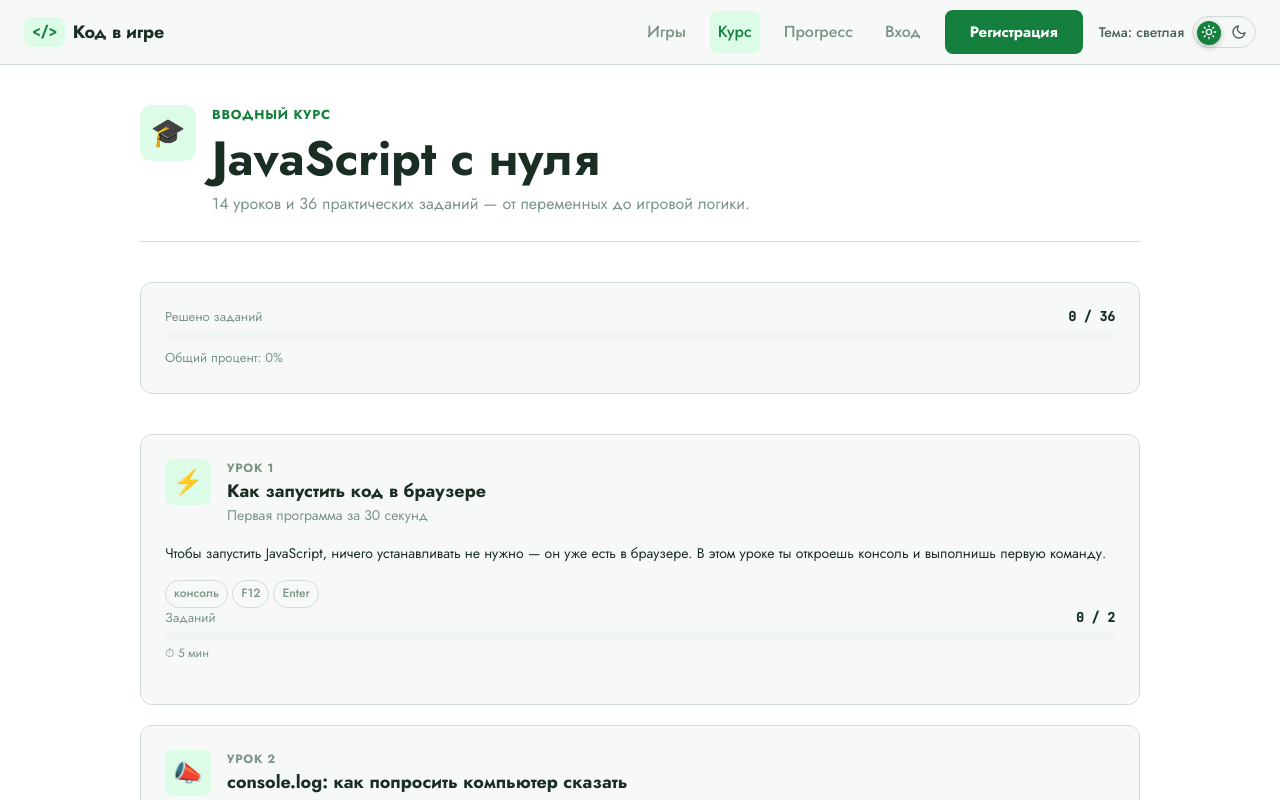
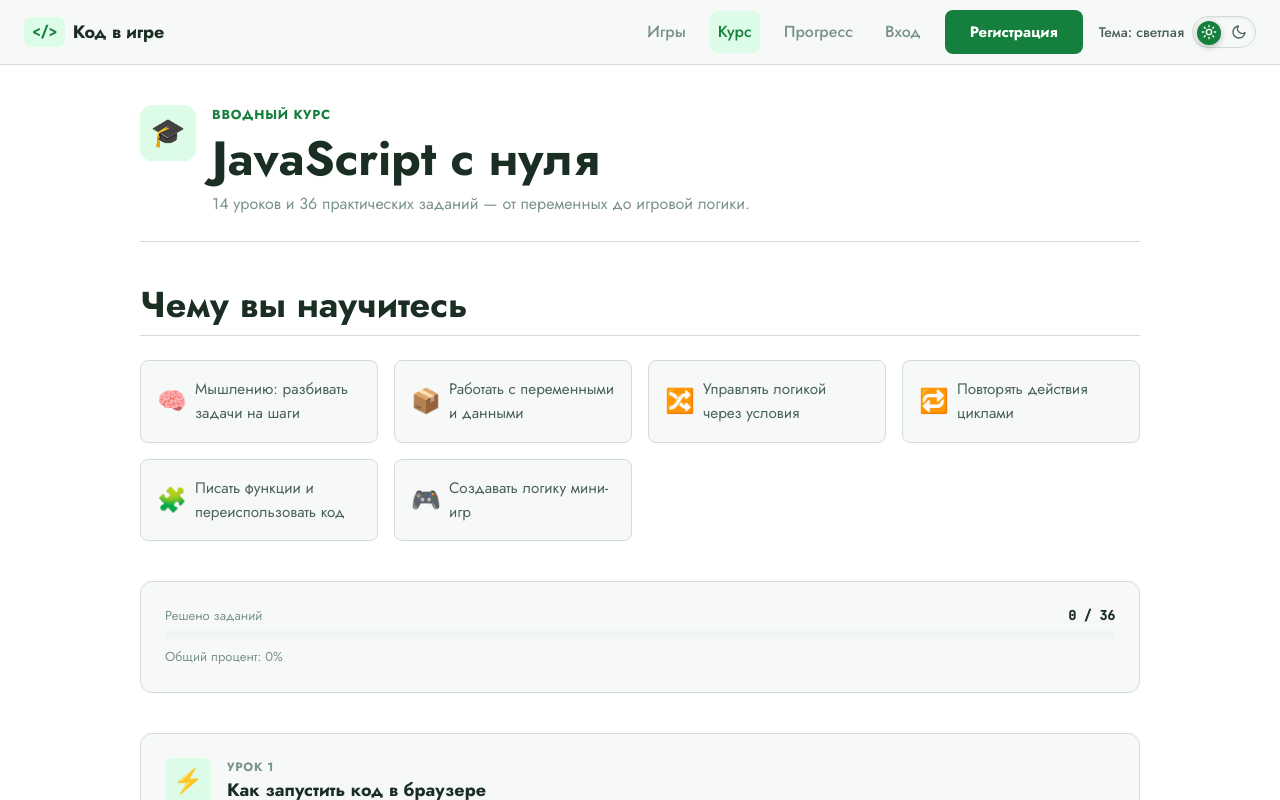
Before and after one commit to caucasmun/code, a React (Vite) app: page /#/course in a window 1280 px wide. Shown: the top 800 px of the page. Built offline with nearby package versions, Linux system fonts and the light colour scheme.

Commit message:
Add hero lead, course benefits, lock next lesson

```diff
--- a/src/pages/CourseLessonPage.jsx
+++ b/src/pages/CourseLessonPage.jsx
@@ -146,9 +146,15 @@ export default function CourseLessonPage() {
         )}
 
         {nextLesson ? (
-          <Link to={`/course/${nextLesson.slug}`} className="button button--primary">
-            Урок {nextLesson.number}: {nextLesson.title} →
-          </Link>
+          lessonDone >= lesson.practice.length ? (
+            <Link to={`/course/${nextLesson.slug}`} className="button button--primary">
+              Урок {nextLesson.number}: {nextLesson.title} →
+            </Link>
+          ) : (
+            <button type="button" className="button button--primary" disabled aria-disabled="true">
+              Урок {nextLesson.number}: {nextLesson.title} →
+            </button>
+          )
         ) : (
           <Link to="/games" className="button button--primary">
             Перейти к играм →
--- a/src/pages/CoursePage.jsx
+++ b/src/pages/CoursePage.jsx
@@ -55,6 +55,38 @@ export default function CoursePage() {
         </div>
       </header>
 
+      <section className="course-benefits" aria-labelledby="benefits-title">
+        <h2 id="benefits-title" className="section-title">
+          Чему вы научитесь
+        </h2>
+        <div className="course-benefits__grid">
+          <div className="course-benefit">
+            <span className="course-benefit__icon" aria-hidden="true">🧠</span>
+            <p className="course-benefit__text">Мышлению: разбивать задачи на шаги</p>
+          </div>
+          <div className="course-benefit">
+            <span className="course-benefit__icon" aria-hidden="true">📦</span>
+            <p className="course-benefit__text">Работать с переменными и данными</p>
+          </div>
+          <div className="course-benefit">
+            <span className="course-benefit__icon" aria-hidden="true">🔀</span>
+            <p className="course-benefit__text">Управлять логикой через условия</p>
+          </div>
+          <div className="course-benefit">
+            <span className="course-benefit__icon" aria-hidden="true">🔁</span>
+            <p className="course-benefit__text">Повторять действия циклами</p>
+          </div>
+          <div className="course-benefit">
+            <span className="course-benefit__icon" aria-hidden="true">🧩</span>
+            <p className="course-benefit__text">Писать функции и переиспользовать код</p>
+          </div>
+          <div className="course-benefit">
+            <span className="course-benefit__icon" aria-hidden="true">🎮</span>
+            <p className="course-benefit__text">Создавать логику мини-игр</p>
+          </div>
+        </div>
+      </section>
+
       <section className="course-page__summary" aria-label="Прогресс курса">
         <ProgressBar value={doneTotal} max={TOTAL_COURSE_TASKS} label="Решено заданий" />
         <p className="course-page__summary-note">Общий процент: {percent}%</p>
--- a/src/pages/HomePage.jsx
+++ b/src/pages/HomePage.jsx
@@ -41,6 +41,10 @@ export default function HomePage() {
         <p className="hero__text">
           Пять мини-игр, в которых JavaScript — не теория, а способ победить. В каждой игре есть
           исходный код с разбором и практические задания, которые можно пройти самому.
+        </p>
+        <p className="hero__lead">
+          JavaScript делает сайты живыми: считает корзину, показывает анимации и реагирует на клики.
+          Изучите его с нуля на практике — прямо в браузере, без установки программ.
         </p>
         <div className="hero__actions">
           <a href="#catalog" className="button button--primary">
--- a/src/styles/course.css
+++ b/src/styles/course.css
@@ -1,6 +1,40 @@
+/* ------------------------------------------------------------------ */
+/* Преимущества курса                                                  */
+/* ------------------------------------------------------------------ */
+
 /* ------------------------------------------------------------------ */
 /* Вводный курс по JavaScript                                          */
 /* ------------------------------------------------------------------ */
+
+.course-benefits {
+  margin-bottom: var(--space-xl);
+}
+
+.course-benefits__grid {
+  display: grid;
+  grid-template-columns: repeat(auto-fit, minmax(200px, 1fr));
+  gap: var(--space-md);
+}
+
+.course-benefit {
+  display: flex;
+  align-items: center;
+  gap: var(--space-sm);
+  padding: var(--space-md);
+  background-color: var(--bg-surface);
+  border: 1px solid var(--border-default);
+  border-radius: var(--radius);
+}
+
+.course-benefit__icon {
+  font-size: 1.5rem;
+}
+
+.course-benefit__text {
+  margin: 0;
+  font-size: 0.95rem;
+  color: var(--text-secondary);
+}
 
 .course-page {
   max-width: 1000px;
--- a/src/styles/pages.css
+++ b/src/styles/pages.css
@@ -92,6 +92,15 @@
   text-align: center;
   white-space: normal;
   overflow-wrap: break-word;
+}
+
+.hero__lead {
+  font-size: clamp(1rem, 2vw, 1.125rem);
+  line-height: 1.6;
+  color: var(--text-secondary);
+  max-width: 750px;
+  margin: 0 auto var(--space-lg);
+  text-align: center;
 }
 
 @media (max-width: 359px) {
```
